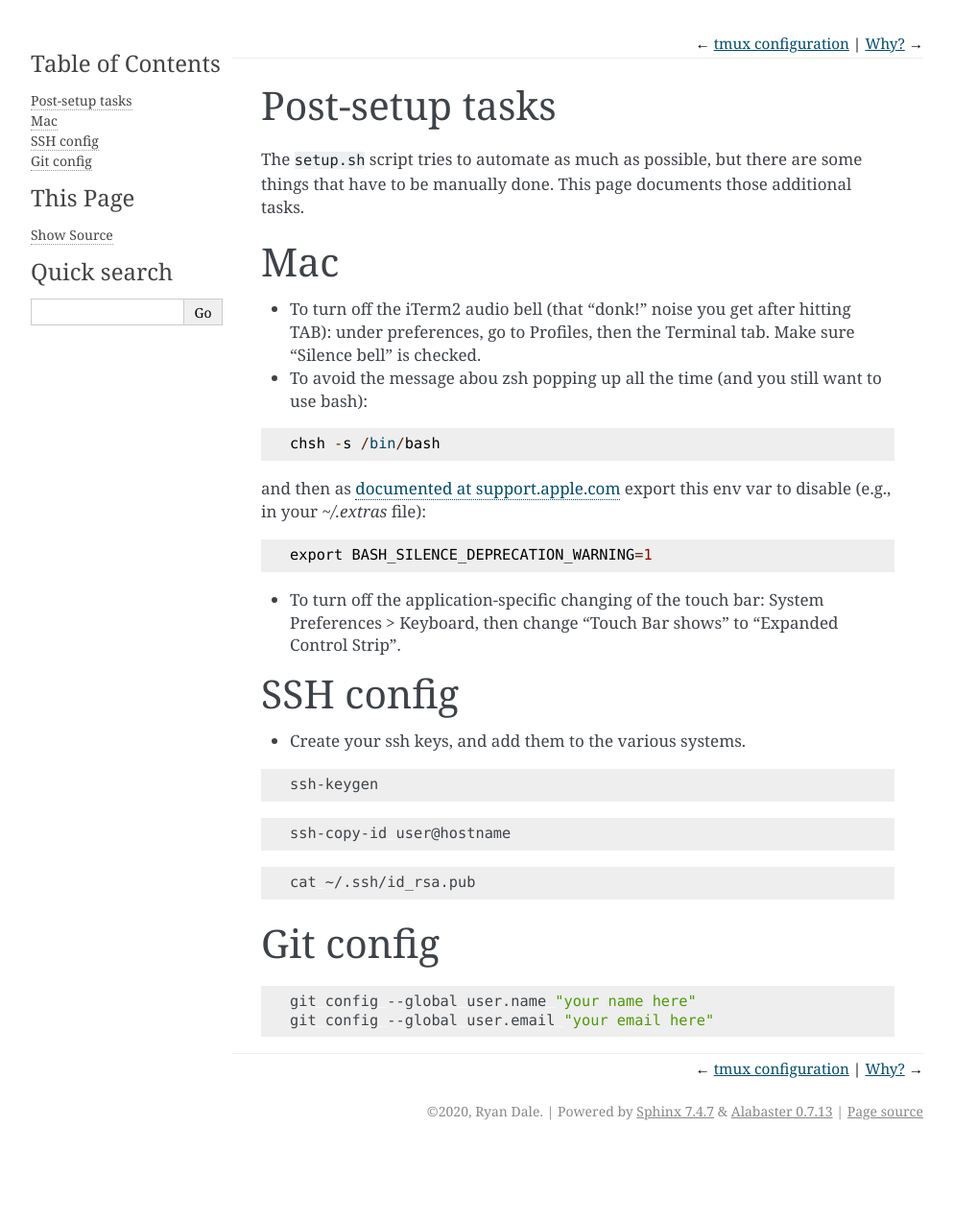
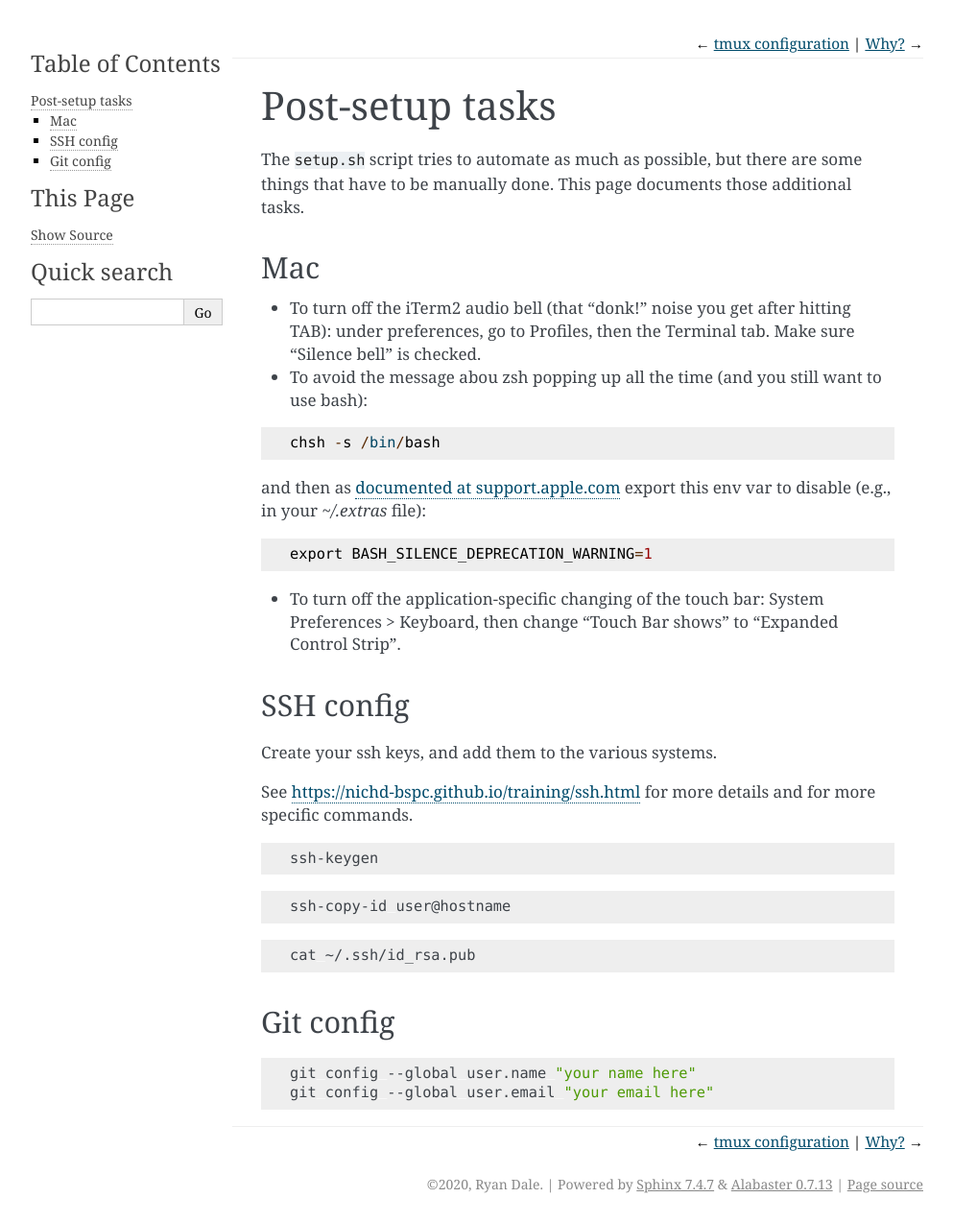
Before and after one commit to daler/dotfiles, a Sphinx documentation site: the page built from docs/post.rst, in a window 1280 px wide. Shown: the whole page at 96% size, without its empty margins (148-1141 px from the left). Built offline with Sphinx 7.4.7, drawn with Linux system fonts in a browser that asks for light colours; before the commit the page ends 1197 px from its top, so only the background shows below that.

Commit message:
update post installation instructions

```diff
--- a/docs/post.rst
+++ b/docs/post.rst
@@ -6,7 +6,7 @@ some things that have to be manually done. This page documents those additional
 tasks.
 
 Mac
-===
+---
 
 - To turn off the iTerm2 audio bell (that "donk!" noise you get after hitting
   TAB): under preferences, go to Profiles, then the Terminal tab. Make sure
@@ -31,9 +31,12 @@ and then as `documented at support.apple.com
   Strip".
 
 SSH config
-==========
+----------
 
-- Create your ssh keys, and add them to the various systems.
+Create your ssh keys, and add them to the various systems.
+
+See https://nichd-bspc.github.io/training/ssh.html for more details and for
+more specific commands.
 
 .. code-block:: bash
 
@@ -48,7 +51,7 @@ SSH config
     cat ~/.ssh/id_rsa.pub
 
 Git config
-==========
+----------
 
 .. code-block:: bash
 
```
